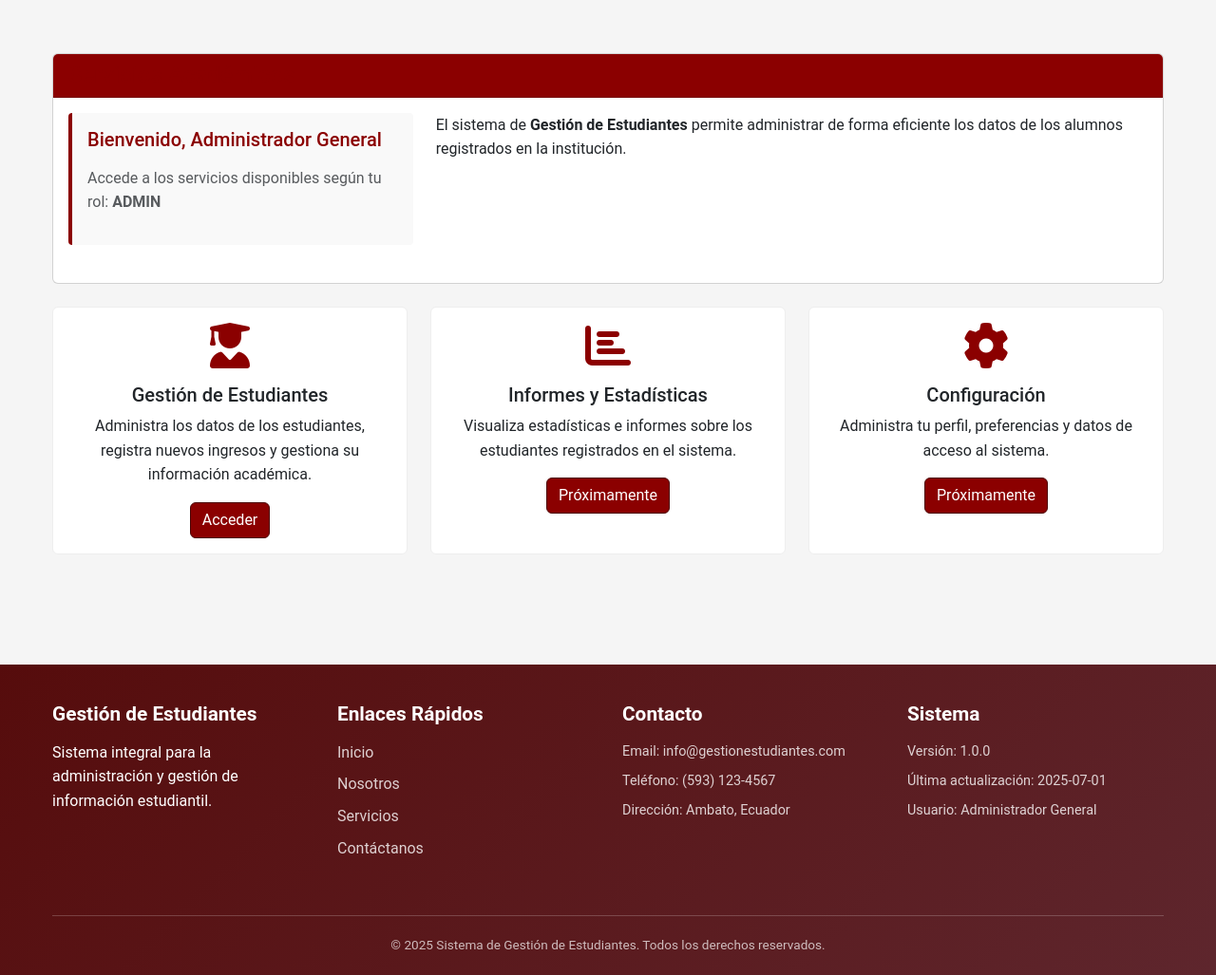
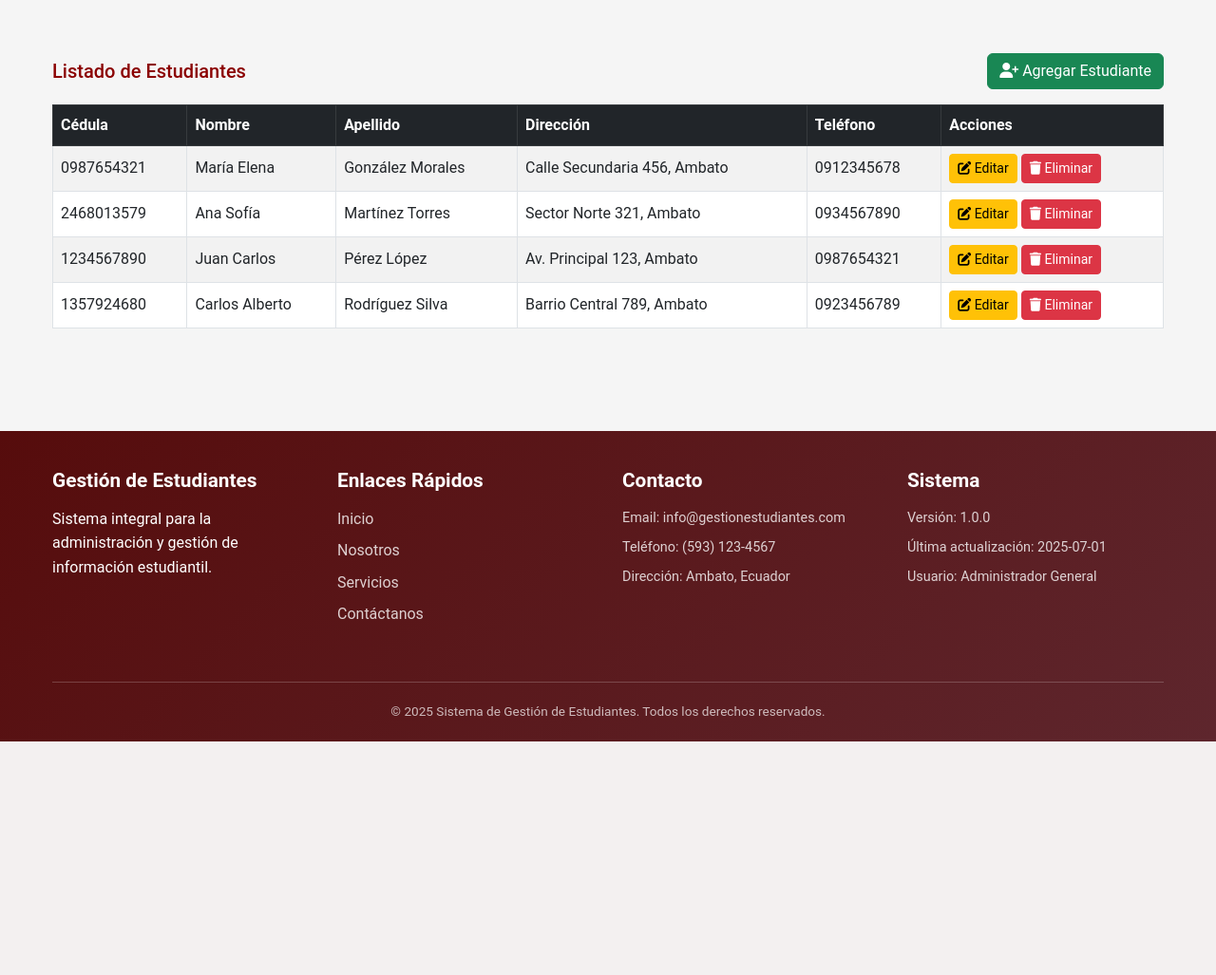
Before and after one commit to Gabriel-Spartan/gestionestudiantes, a PHP site: page /dashboard.php in a window 1280 px wide. Shown: the part 168-1195 px from the top of the page at 95% size. After the commit the page ends 949 px from the top, so only its background shows below. Run offline with PHP 8.4, Linux system fonts and the light colour scheme; a user stored in the database is signed in; data comes from the database, SQL or seed files in the repository.

Commit message:
Se cambio la logica de servicios

```diff
--- a/dashboard.php
+++ b/dashboard.php
@@ -1,6 +1,6 @@
 <?php
 // dashboard.php - Panel de servicios del sistema
-$pageTitle = "Servicios";
+$pageTitle = "Gestión de Estudiantes";
 include 'includes/header.php';
 include 'includes/nav.php';
 
@@ -10,77 +10,53 @@
     exit();
 }
 
-// Obtener información del usuario desde la sesión
-$userName = $_SESSION['user_name'] ?? 'Usuario';
-$userEmail = $_SESSION['user_email'] ?? '';
-$userType = $_SESSION['user_type'] ?? '';
+// Incluir la función para mostrar la tabla de estudiantes
+require_once __DIR__ . '/config/database.php';
+
+function mostrarTablaEstudiantes()
+{
+    try {
+        $pdo = getConnection();
+        $stmt = $pdo->query('SELECT cedula, nombre, apellido, direccion, telefono FROM estudiantes ORDER BY apellido, nombre');
+        $estudiantes = $stmt->fetchAll();
+    } catch (Exception $e) {
+        echo '<div class="alert alert-danger">Error al obtener estudiantes: ' . htmlspecialchars($e->getMessage()) . '</div>';
+        return;
+    }
+    echo '<div class="d-flex justify-content-between align-items-center mb-3">';
+    echo '<h5 class="mb-0">Listado de Estudiantes</h5>';
+    echo '<a href="students/create.php" class="btn btn-success"><i class="fas fa-user-plus"></i> Agregar Estudiante</a>';
+    echo '</div>';
+    echo '<div class="table-responsive">';
+    echo '<table class="table table-striped table-bordered align-middle">';
+    echo '<thead class="table-dark"><tr>';
+    echo '<th>Cédula</th><th>Nombre</th><th>Apellido</th><th>Dirección</th><th>Teléfono</th><th>Acciones</th>';
+    echo '</tr></thead><tbody>';
+    if (empty($estudiantes)) {
+        echo '<tr><td colspan="6" class="text-center">No hay estudiantes registrados.</td></tr>';
+    } else {
+        foreach ($estudiantes as $est) {
+            $cedula = htmlspecialchars($est['cedula']);
+            echo '<tr>';
+            echo '<td>' . $cedula . '</td>';
+            echo '<td>' . htmlspecialchars($est['nombre']) . '</td>';
+            echo '<td>' . htmlspecialchars($est['apellido']) . '</td>';
+            echo '<td>' . htmlspecialchars($est['direccion']) . '</td>';
+            echo '<td>' . htmlspecialchars($est['telefono']) . '</td>';
+            echo '<td>';
+            echo '<a href="students/edit.php?cedula=' . $cedula . '" class="btn btn-sm btn-warning me-1"><i class="fas fa-edit"></i> Editar</a>';
+            echo '<a href="students/delete.php?cedula=' . $cedula . '" class="btn btn-sm btn-danger" onclick="return confirm(\'¿Seguro que deseas eliminar este estudiante?\');"><i class="fas fa-trash"></i> Eliminar</a>';
+            echo '</td>';
+            echo '</tr>';
+        }
+    }
+    echo '</tbody></table></div>';
+}
 ?>
 
 <main class="services-main">
     <div class="container mt-4">
-        <div class="row mb-4">
-            <div class="col-12">
-                <div class="card">
-                    <div class="card-header bg-primary text-white">
-                        <h4 class="mb-0">Servicios Académicos</h4>
-                    </div>
-                    <div class="card-body">
-                        <div class="row">
-                            <div class="col-lg-4 mb-4">
-                                <div class="welcome-card">
-                                    <h5>Bienvenido, <?php echo htmlspecialchars($userName); ?></h5>
-                                    <p class="text-muted">Accede a los servicios disponibles según tu rol:
-                                        <strong><?php echo htmlspecialchars($userType); ?></strong></p>
-                                </div>
-                            </div>
-                            <div class="col-lg-8">
-                                <p>El sistema de <strong>Gestión de Estudiantes</strong> permite administrar de forma
-                                    eficiente los datos de los alumnos registrados en la institución.</p>
-                            </div>
-                        </div>
-                    </div>
-                </div>
-            </div>
-        </div>
-
-        <div class="row">
-            <!-- Tarjeta de Gestión de Estudiantes -->
-            <div class="col-md-4 mb-4">
-                <div class="card h-100 service-card">
-                    <div class="card-body text-center">
-                        <i class="fas fa-user-graduate service-icon"></i>
-                        <h5 class="card-title">Gestión de Estudiantes</h5>
-                        <p class="card-text">Administra los datos de los estudiantes, registra nuevos ingresos y gestiona su información académica.</p>
-                        <a href="students/student.php" class="btn btn-primary">Acceder</a>
-                    </div>
-                </div>
-            </div>
-
-            <!-- Tarjeta de Informes -->
-            <div class="col-md-4 mb-4">
-                <div class="card h-100 service-card">
-                    <div class="card-body text-center">
-                        <i class="fas fa-chart-bar service-icon"></i>
-                        <h5 class="card-title">Informes y Estadísticas</h5>
-                        <p class="card-text">Visualiza estadísticas e informes sobre los estudiantes registrados en el
-                            sistema.</p>
-                        <a href="#" class="btn btn-primary">Próximamente</a>
-                    </div>
-                </div>
-            </div>
-
-            <!-- Tarjeta de Configuración -->
-            <div class="col-md-4 mb-4">
-                <div class="card h-100 service-card">
-                    <div class="card-body text-center">
-                        <i class="fas fa-cog service-icon"></i>
-                        <h5 class="card-title">Configuración</h5>
-                        <p class="card-text">Administra tu perfil, preferencias y datos de acceso al sistema.</p>
-                        <a href="#" class="btn btn-primary">Próximamente</a>
-                    </div>
-                </div>
-            </div>
-        </div>
+        <?php mostrarTablaEstudiantes(); ?>
     </div>
 </main>
 
```
